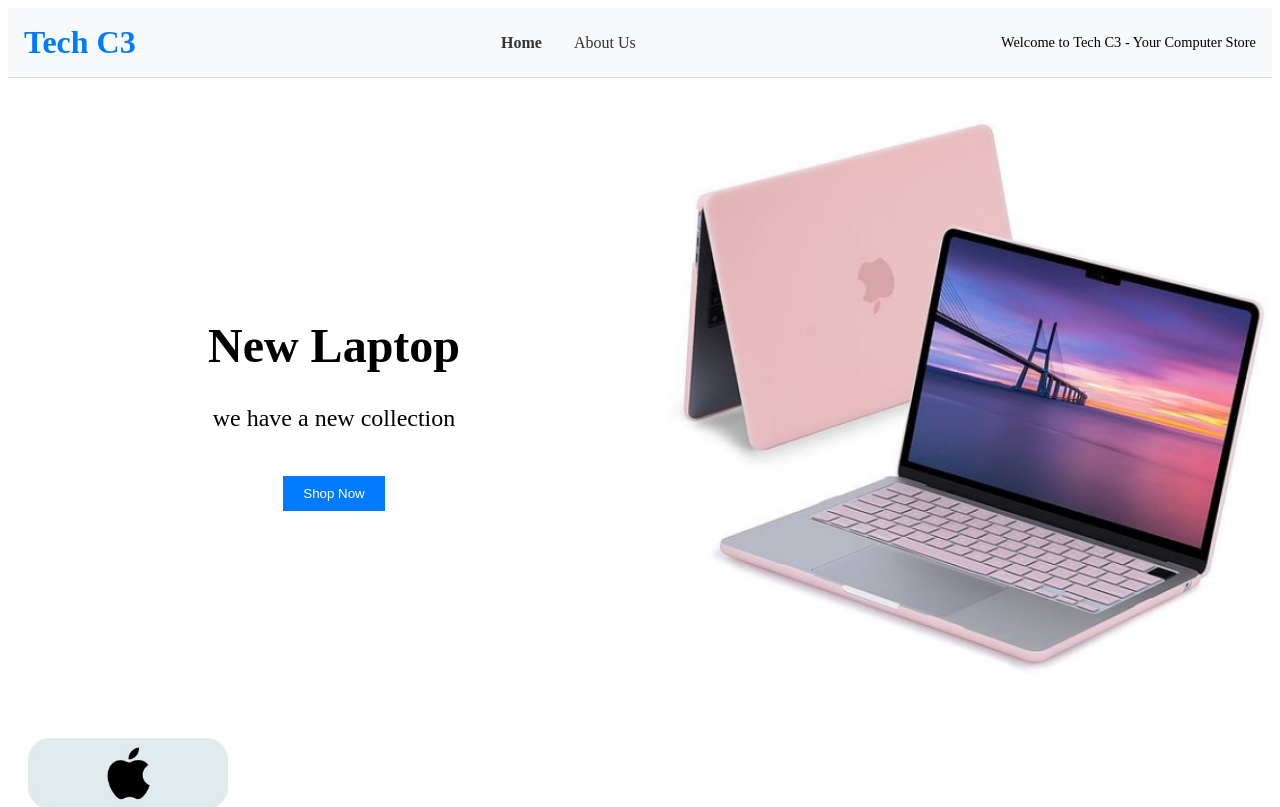
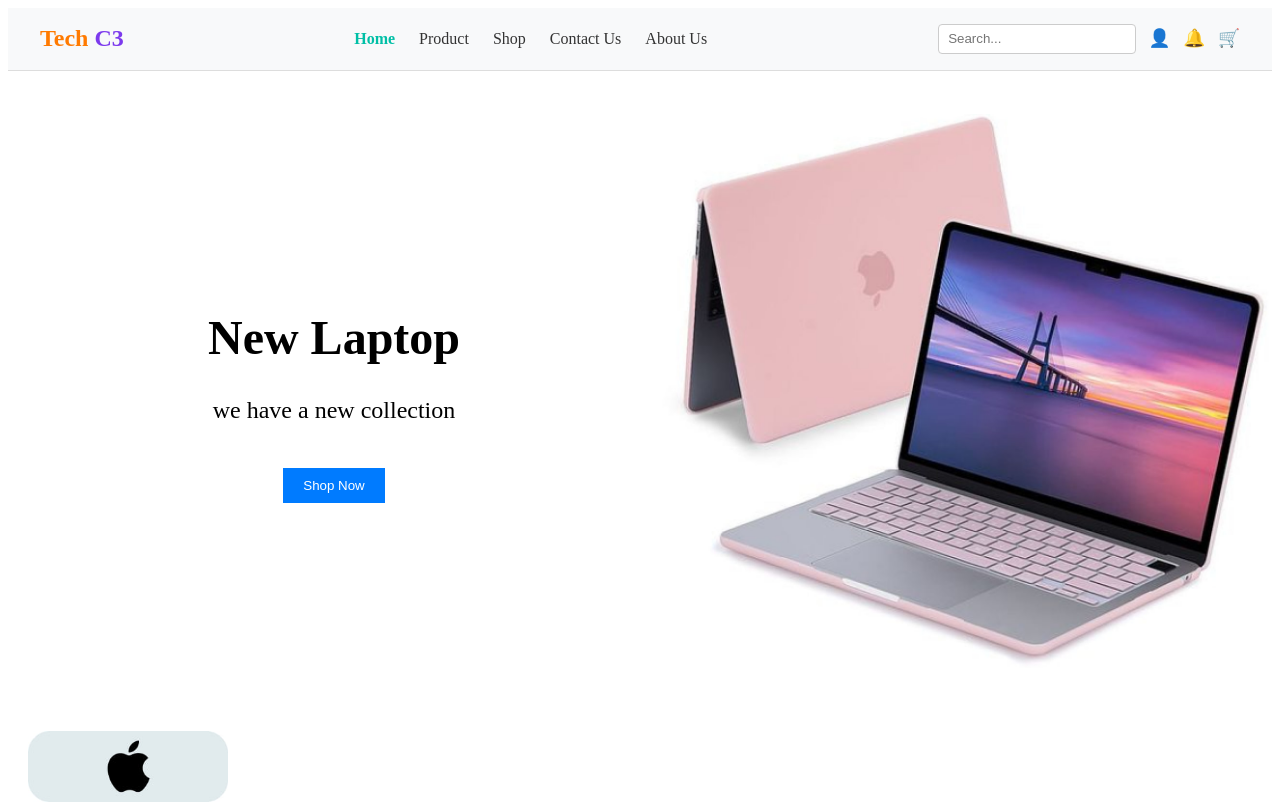
Before and after one commit to long-sovichet/IP-Project, a Vue app: page / in a window 1280 px wide. Shown: the top 807 px of the page. Built offline with nearby package versions, Linux system fonts and the light colour scheme.

Commit message:
new update

```diff
--- a/src/components/Header.vue
+++ b/src/components/Header.vue
@@ -1,50 +1,94 @@
 <template>
   <header class="header">
+    <!-- Logo -->
     <div class="logo">
-      <h1>Tech C3</h1>
+      <h1>
+        <span class="tech">Tech</span>
+        <span class="c3"> C3</span>
+      </h1>
     </div>
+
+    <!-- Navigation -->
     <nav class="nav">
       <router-link to="/">Home</router-link>
+      <router-link to="/product">Product</router-link>
+      <router-link to="/shop">Shop</router-link>
+      <router-link to="/contact">Contact Us</router-link>
       <router-link to="/about">About Us</router-link>
-      <!-- Add more links as needed, e.g., Products, Contact -->
     </nav>
-    <div class="store-info">
-      <p>Welcome to Tech C3 - Your Computer Store</p>
+
+    <!-- Right section -->
+    <div class="right">
+      <input type="text" placeholder="Search..." />
+      <span class="icon">👤</span>
+      <span class="icon">🔔</span>
+      <span class="icon">🛒</span>
     </div>
   </header>
 </template>
 
 <script setup>
-// No script needed for basic header
+// No logic needed
 </script>
 
 <style scoped>
 .header {
   display: flex;
+  align-items: center;
   justify-content: space-between;
-  align-items: center;
-  padding: 1rem;
+  padding: 1rem 2rem;
   background-color: #f8f9fa;
   border-bottom: 1px solid #ddd;
 }
 
+/* Logo */
 .logo h1 {
   margin: 0;
-  color: #007bff;
+  font-size: 1.5rem;
+}
+
+.tech {
+  color: #ff7a00;
+  font-weight: bold;
+}
+
+.c3 {
+  color: #7c3aed;
+  font-weight: bold;
+}
+
+/* Navigation */
+.nav {
+  display: flex;
+  gap: 1.5rem;
 }
 
 .nav a {
-  margin: 0 1rem;
   text-decoration: none;
   color: #333;
+  font-weight: 500;
 }
 
 .nav a.router-link-active {
+  color: #00bfa6;
   font-weight: bold;
 }
 
-.store-info p {
-  margin: 0;
-  font-size: 0.9rem;
+/* Right section */
+.right {
+  display: flex;
+  align-items: center;
+  gap: 0.8rem;
+}
+
+.right input {
+  padding: 0.4rem 0.6rem;
+  border: 1px solid #ccc;
+  border-radius: 4px;
+}
+
+.icon {
+  cursor: pointer;
+  font-size: 1.1rem;
 }
 </style>
```
